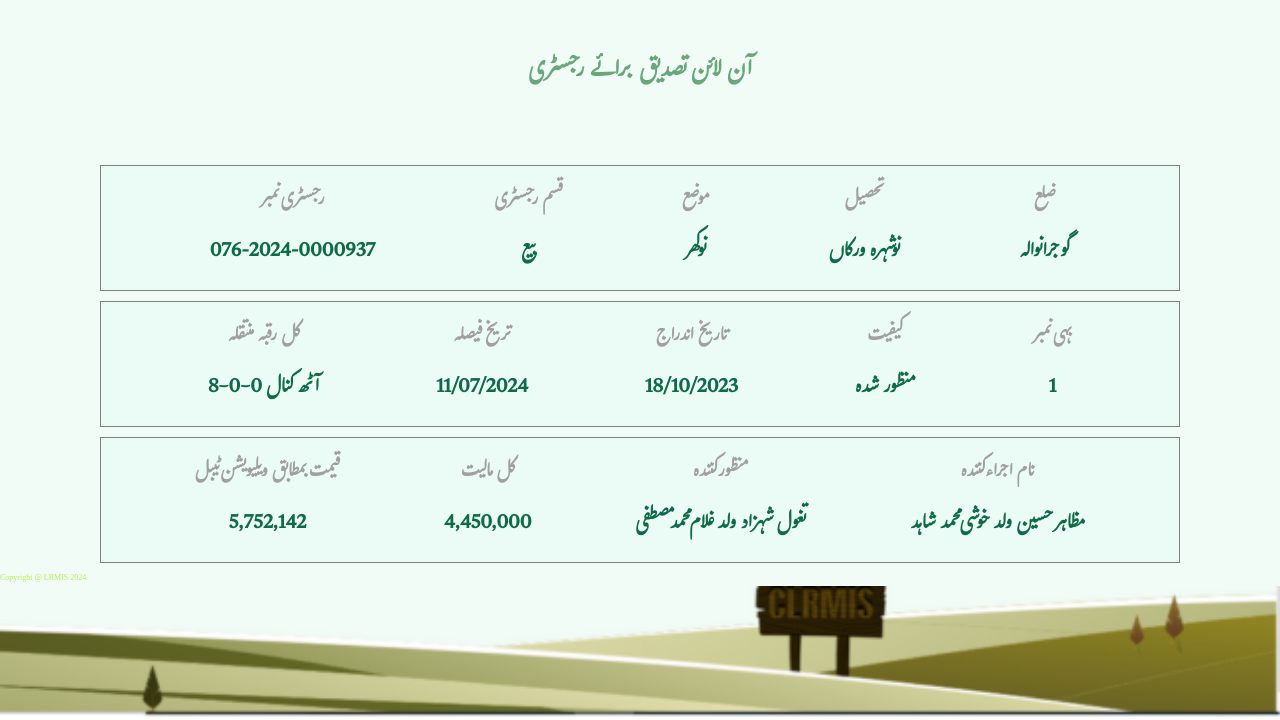
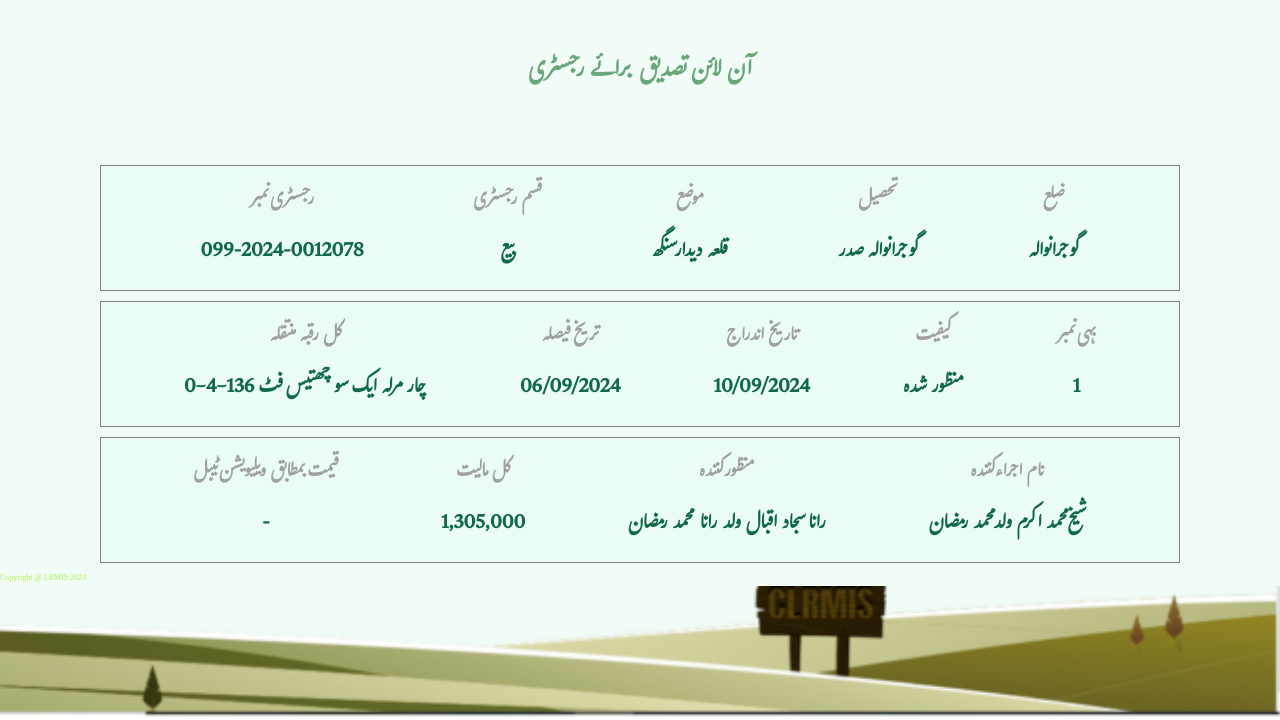
Before and after one commit to punjabzameen/https-onlinefard.punjab-zameen.gov.pk-RegistryVerification-data-sqbCqv7quKCM0KznCbeFkU9IpROJBIoHn5, a plain HTML site: page index.html in a window 1280 px wide. Shown: the part 80-800 px from the top of the page. Drawn offline with Linux system fonts and the light colour scheme.

Commit message:
Update index.html

```diff
--- a/index.html
+++ b/index.html
@@ -32,7 +32,7 @@
             <div class="item text1">
                 <h3>رجسٹری نمبر
                 </h3>
-                <p>076-2024-0000937
+                <p>099-2024-0012078
                 </p>
             </div>
             <div class="item text2"><h3>قسم رجسٹری
@@ -42,13 +42,13 @@
             <div class="item text3">
                 <h3>موضع
                 </h3>
-                <p>نوکھر
+                <p>قلعہ دیدار سنگھ
                 </p>
             </div>
             <div class="item text4">
                 <h3>تحصیل
                 </h3>
-                <p>نوشہرہ ورکاں
+                <p>گوجرانوالہ صدر
                 </p>
             </div>
             <div class="item text5">
@@ -63,18 +63,18 @@
             <div class="item text1">
                 <h3>کل رقبہ منتقلہ
                 </h3>
-                <p>8-0-0 آٹھ کنال
+                <p>0-4-136 چار مرلہ ایک سو چھتیس فٹ
                 </p>
             </div>
             <div class="item text2"><h3>تریخ فیصلہ
 
             </h3>
-            <p>11/07/2024
+            <p>06/09/2024
             </p></div>
             <div class="item text3">
                 <h3>تاریخ اندراج
                 </h3>
-                <p>18/10/2023
+                <p>10/09/2024
                 </p>
             </div>
             <div class="item text4">
@@ -95,23 +95,23 @@
             <div class="item text1">
                 <h3>قیمت بمطابق ویلیویشن ٹیبل
                 </h3>
-                <p>5,752,142
+                <p>-
                 </p>
             </div>
             <div class="item text2"><h3>کل مالیت
             </h3>
-            <p>4,450,000
+            <p>1,305,000
             </p></div>
             <div class="item text3">
                 <h3>منظور کنندہ
                 </h3>
-                <p>تغول شہزاد ولد غلام محمد مصطفی
+                <p>رانا سجاد اقبال ولد رانا محمد رمضان
                 </p>
             </div>
             <div class="item text4">
                 <h3>نام اجراء کنندہ
                 </h3>
-                <p>مظاہر حسین ولد خوشی محمد شاہد
+                <p>شیخ محمد اکرم ولد محمد رمضان
                 </p>
             </div>
 
```
